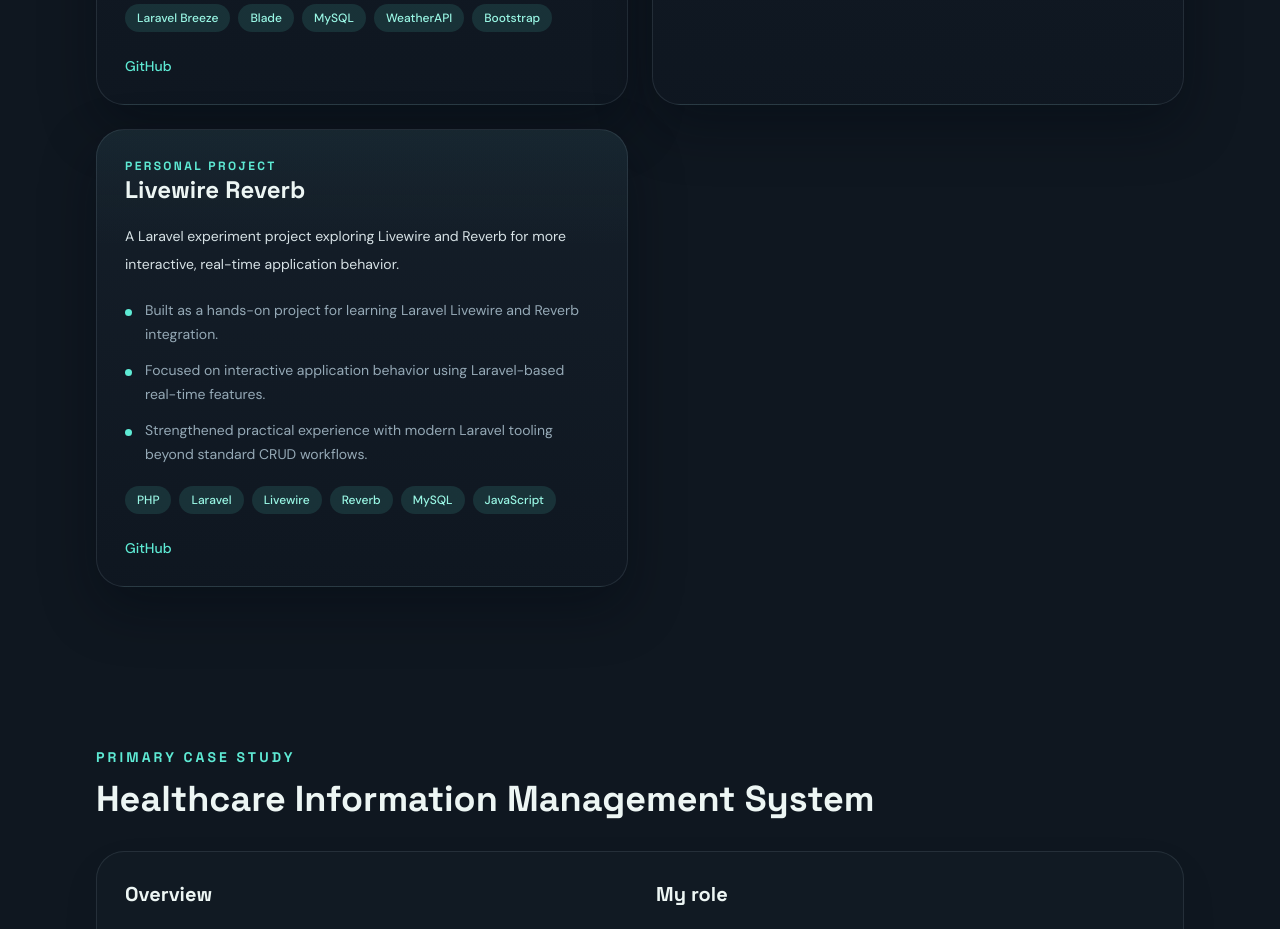
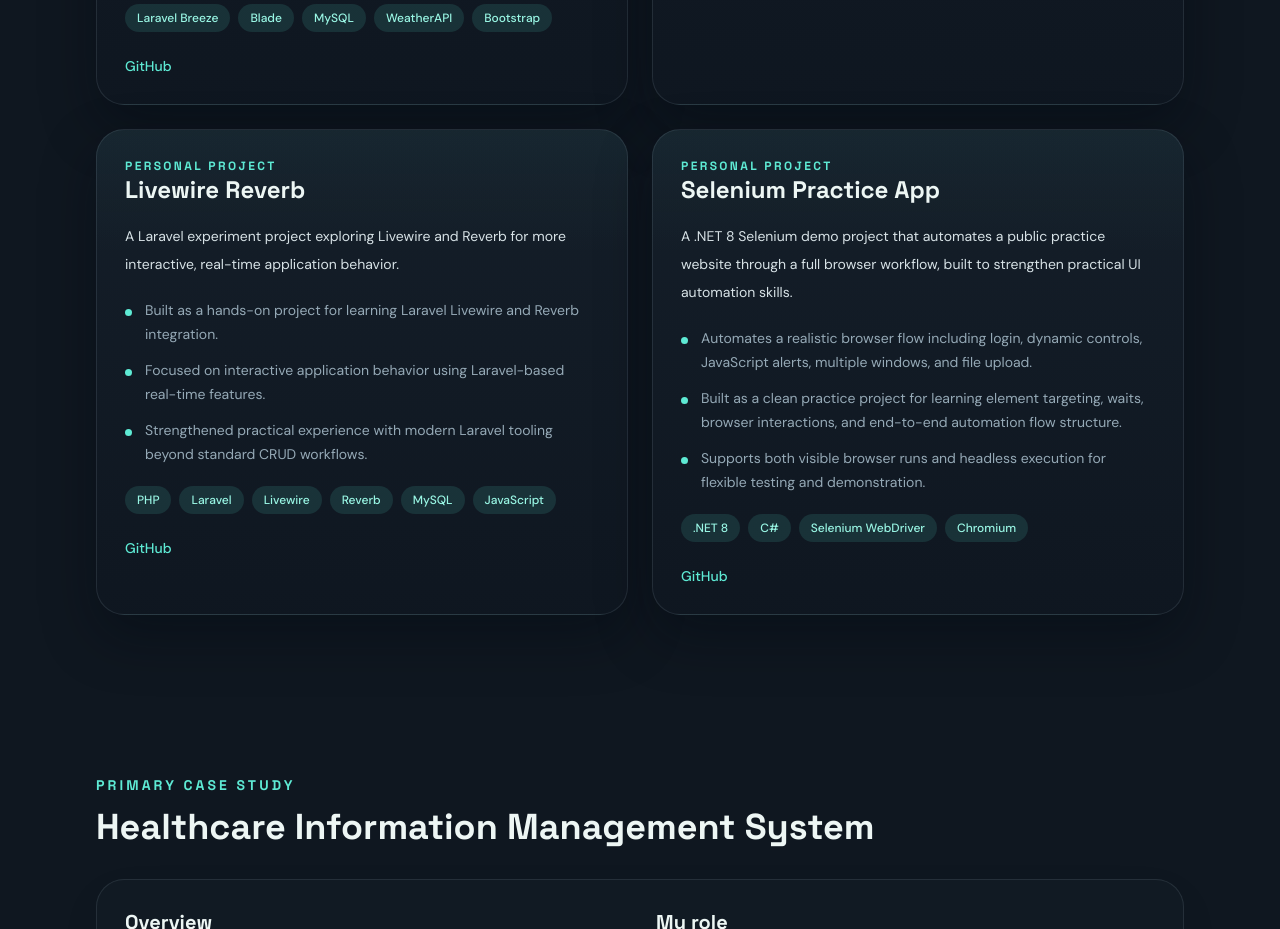
Before and after one commit to mamplata/webdev_portfolio, a Vue app: page / in a window 1280 px wide. Shown: the part 4200-5129 px from the top of the page. Built offline with nearby package versions, Linux system fonts and the light colour scheme.

Commit message:
update add selenium project

```diff
--- a/src/portfolio.js
+++ b/src/portfolio.js
@@ -187,6 +187,24 @@ const portfolio = {
           href: "https://github.com/mamplata/livewire-reverb"
         }
       ]
+    },
+    {
+      title: "Selenium Practice App",
+      label: "Personal Project",
+      summary:
+        "A .NET 8 Selenium demo project that automates a public practice website through a full browser workflow, built to strengthen practical UI automation skills.",
+      stack: [".NET 8", "C#", "Selenium WebDriver", "Chromium"],
+      highlights: [
+        "Automates a realistic browser flow including login, dynamic controls, JavaScript alerts, multiple windows, and file upload.",
+        "Built as a clean practice project for learning element targeting, waits, browser interactions, and end-to-end automation flow structure.",
+        "Supports both visible browser runs and headless execution for flexible testing and demonstration."
+      ],
+      links: [
+        {
+          label: "GitHub",
+          href: "https://github.com/mamplata/selenium-app"
+        }
+      ]
     }
   ],
   hmisCaseStudy: {
```
